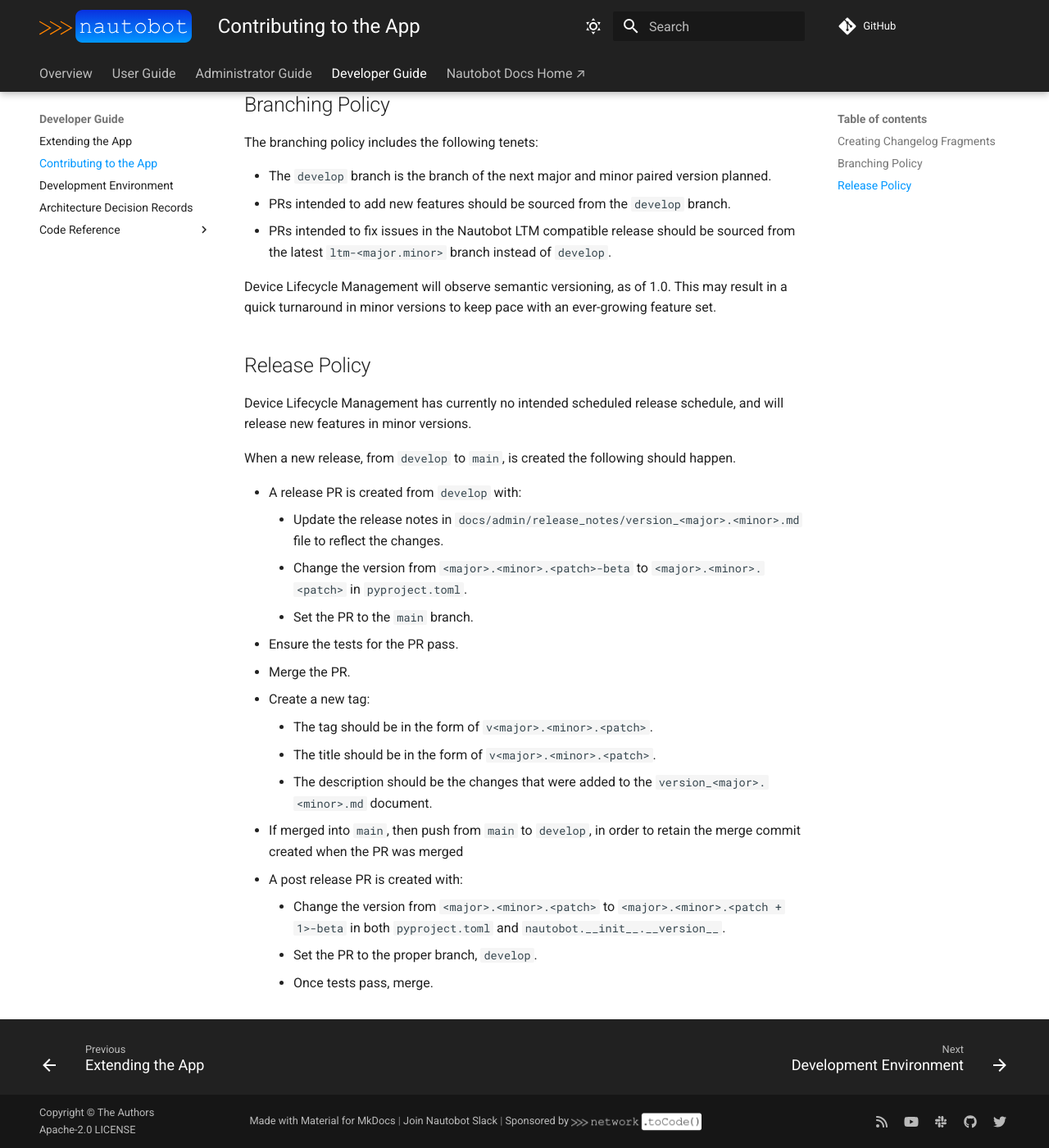
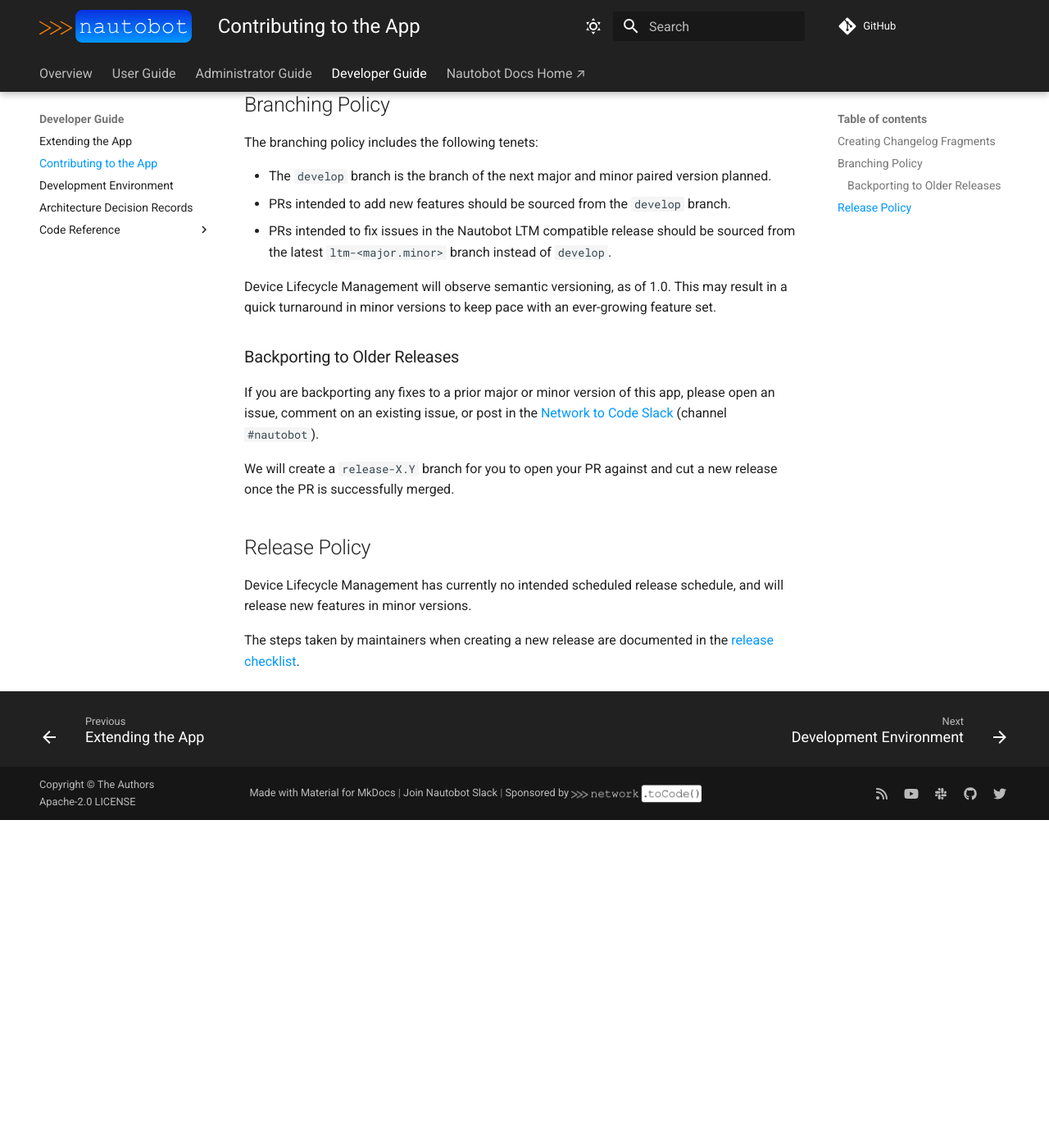
Before and after one commit to nautobot/nautobot-app-device-lifecycle-mgmt, an MkDocs documentation site: the page built from docs/dev/contributing.md, in a window 1280 px wide and 1400 px high, scrolled down 1383 px. Shown: the whole window at 82% size. Built offline with MkDocs 1.6.1 and Material for MkDocs 9.7.7, drawn with Linux system fonts in a browser that asks for light colours; comment, search, counter and statistics services are not loaded; after the commit the page ends 2383 px from its top, so only the background shows below that.

```diff
--- a/.bandit.yml
+++ /dev/null
@@ -1,6 +0,0 @@
----
-skips: []
-# No need to check for security issues in the test scripts!
-exclude_dirs:
-  - "./tests/"
-  - "./.venv/"
--- a/docs/dev/contributing.md
+++ b/docs/dev/contributing.md
@@ -49,24 +49,14 @@ The branching policy includes the following tenets:
 
 Device Lifecycle Management will observe semantic versioning, as of 1.0. This may result in a quick turnaround in minor versions to keep pace with an ever-growing feature set.
 
+### Backporting to Older Releases
+
+If you are backporting any fixes to a prior major or minor version of this app, please open an issue, comment on an existing issue, or post in the [Network to Code Slack](https://networktocode.slack.com/) (channel `#nautobot`).
+
+We will create a `release-X.Y` branch for you to open your PR against and cut a new release once the PR is successfully merged.
+
 ## Release Policy
 
 Device Lifecycle Management has currently no intended scheduled release schedule, and will release new features in minor versions.
 
-When a new release, from `develop` to `main`, is created the following should happen.
-
-- A release PR is created from `develop` with:
-    - Update the release notes in `docs/admin/release_notes/version_<major>.<minor>.md` file to reflect the changes.
-    - Change the version from `<major>.<minor>.<patch>-beta` to `<major>.<minor>.<patch>` in `pyproject.toml`.
-    - Set the PR to the `main` branch.
-- Ensure the tests for the PR pass.
-- Merge the PR.
-- Create a new tag:
-    - The tag should be in the form of `v<major>.<minor>.<patch>`.
-    - The title should be in the form of `v<major>.<minor>.<patch>`.
-    - The description should be the changes that were added to the `version_<major>.<minor>.md` document.
-- If merged into `main`, then push from `main` to `develop`, in order to retain the merge commit created when the PR was merged
-- A post release PR is created with:
-    - Change the version from `<major>.<minor>.<patch>` to `<major>.<minor>.<patch + 1>-beta` in both `pyproject.toml` and `nautobot.__init__.__version__`.
-    - Set the PR to the proper branch, `develop`.
-    - Once tests pass, merge.
+The steps taken by maintainers when creating a new release are documented in the [release checklist](./release_checklist.md).
```
Also changed, not shown: README.md (+1 -1 lines), docs/dev/arch_decision.md (+3 -2 lines), docs/dev/release_checklist.md (added, +214 -0 lines), nautobot_device_lifecycle_mgmt/__init__.py (+0 -8 lines), tasks.py (+50 -12 lines), .cookiecutter.json, 7 other files.
